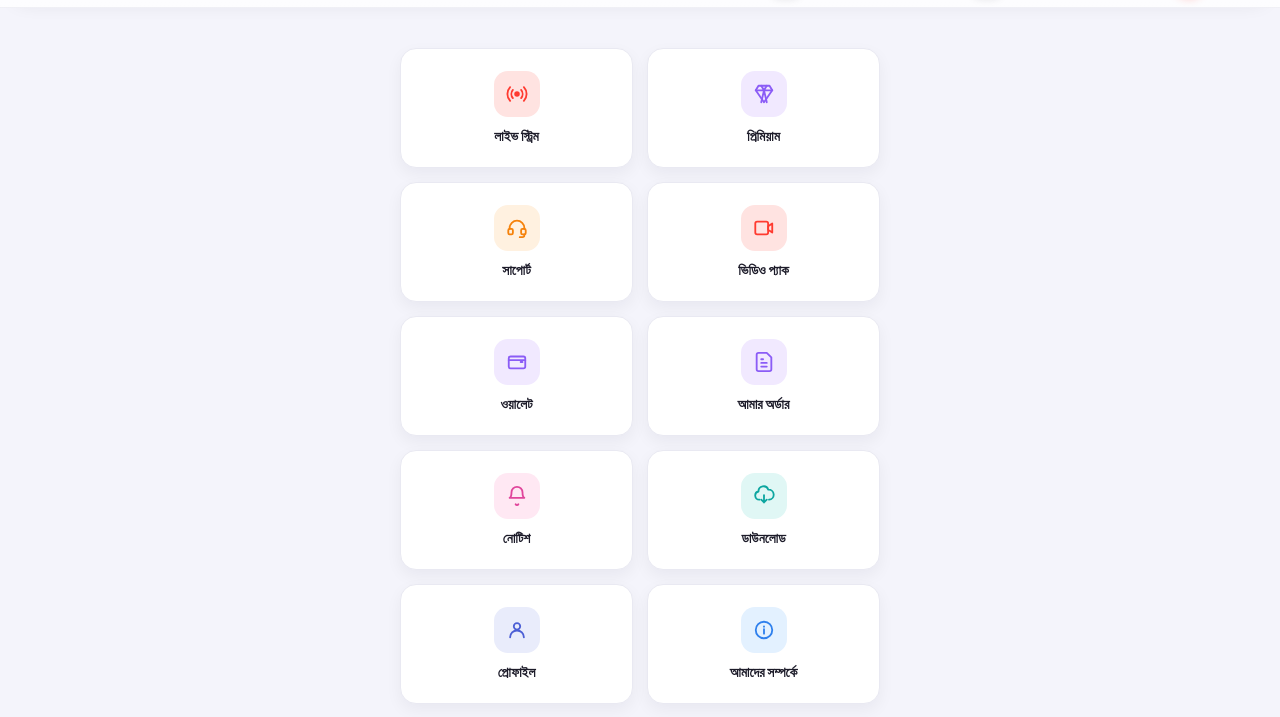
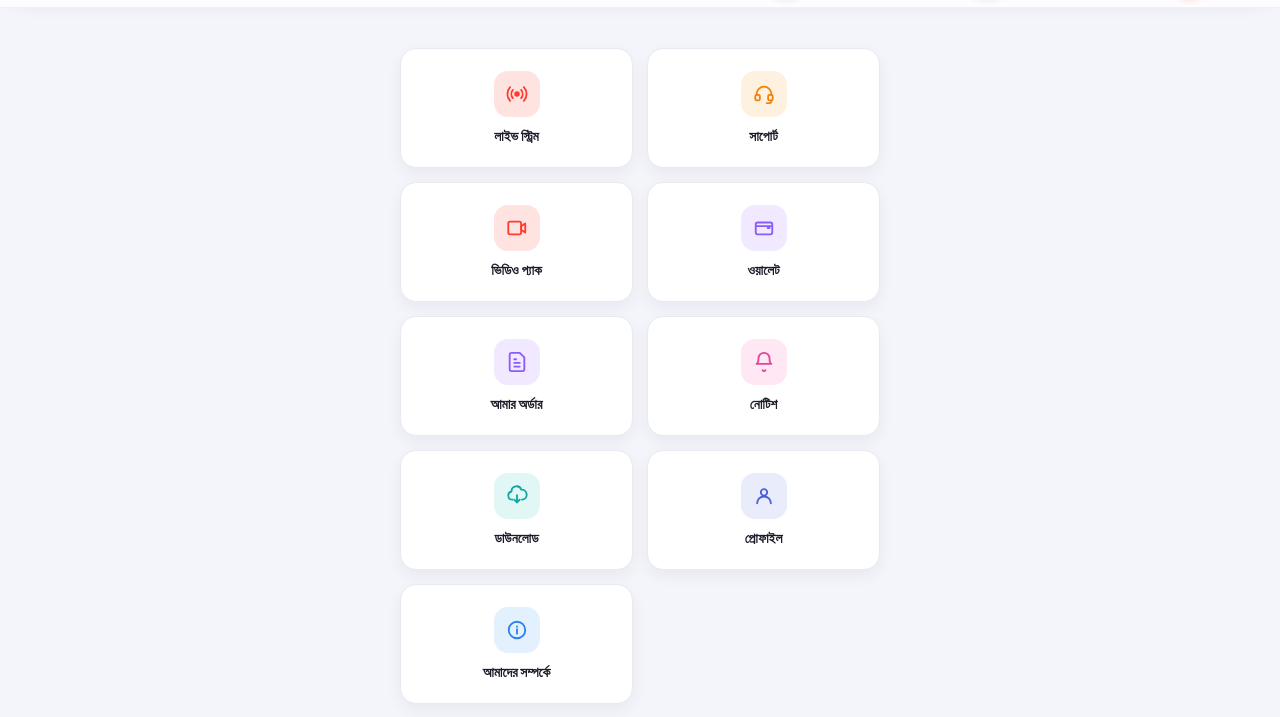
Before and after one commit to dinalaminm/Din-Tube, a plain HTML site: page more.html in a window 1280 px wide. Shown: the part 47-764 px from the top of the page. Drawn offline with Linux system fonts and the light colour scheme; no server answers.

Commit message:
Update more.html

```diff
--- a/more.html
+++ b/more.html
@@ -47,7 +47,6 @@
 <main class="page-content">
 <div class="more-grid">
     <a class="icon-tile" href="live.html"><div class="ic ic-live"><svg viewBox="0 0 24 24" fill="none" stroke="currentColor" stroke-width="2" stroke-linecap="round" stroke-linejoin="round"><circle cx="12" cy="12" r="3" fill="currentColor" stroke="none"/><path d="M7.5 7.5a7 7 0 0 0 0 9M16.5 7.5a7 7 0 0 1 0 9M4.5 4.5a11 11 0 0 0 0 15M19.5 4.5a11 11 0 0 1 0 15"/></svg></div><span>লাইভ স্ট্রিম</span></a>
-    <a class="icon-tile" href="premium.html"><div class="ic ic-premium"><svg viewBox="0 0 24 24" fill="none" stroke="currentColor" stroke-width="2" stroke-linecap="round" stroke-linejoin="round"><path d="M6 3h12l3 5-9 13L3 8Z"/><path d="M3 8h18M9 3l3 5 3-5M12 8l-3 13M12 8l3 13"/></svg></div><span>প্রিমিয়াম</span></a>
     <a class="icon-tile" href="support.html"><div class="ic ic-support"><svg viewBox="0 0 24 24" fill="none" stroke="currentColor" stroke-width="2" stroke-linecap="round" stroke-linejoin="round"><path d="M4 13v-1a8 8 0 0 1 16 0v1"/><rect x="2.5" y="13" width="5" height="6" rx="1.5"/><rect x="16.5" y="13" width="5" height="6" rx="1.5"/><path d="M20 19v1a2 2 0 0 1-2 2h-3"/></svg></div><span>সাপোর্ট</span></a>
     <a class="icon-tile" href="video-packs.html"><div class="ic ic-live"><svg viewBox="0 0 24 24" fill="none" stroke="currentColor" stroke-width="2" stroke-linecap="round" stroke-linejoin="round"><rect x="2.5" y="5" width="14" height="14" rx="2"/><path d="M16.5 10 21 7v10l-4.5-3Z"/></svg></div><span>ভিডিও প্যাক</span></a>
     <a class="icon-tile" href="wallet.html"><div class="ic ic-premium"><svg viewBox="0 0 24 24" fill="none" stroke="currentColor" stroke-width="2" stroke-linecap="round" stroke-linejoin="round"><rect x="3" y="6" width="18" height="13" rx="2"/><path d="M16 12h2M3 10h18"/></svg></div><span>ওয়ালেট</span></a>
```
